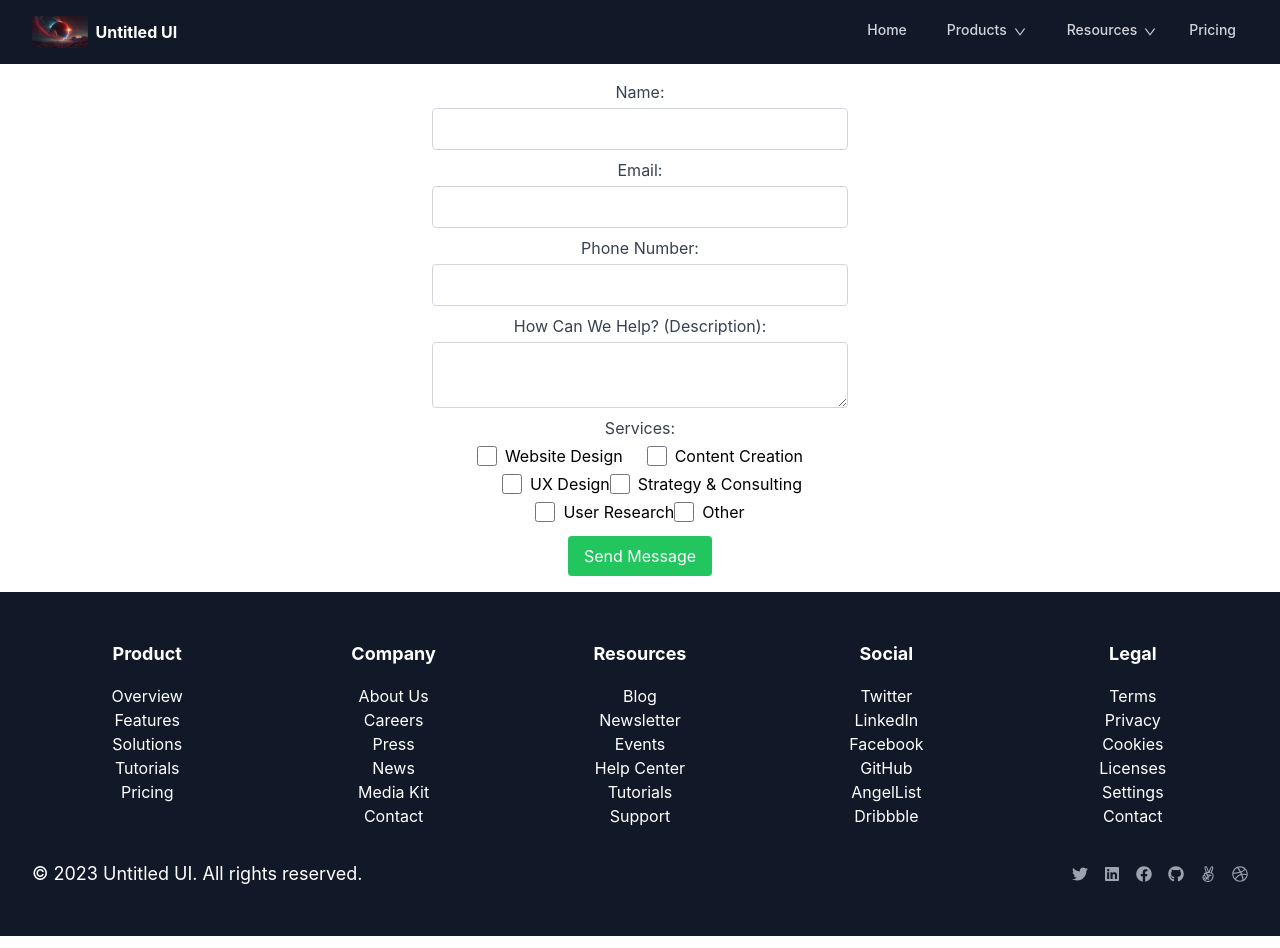
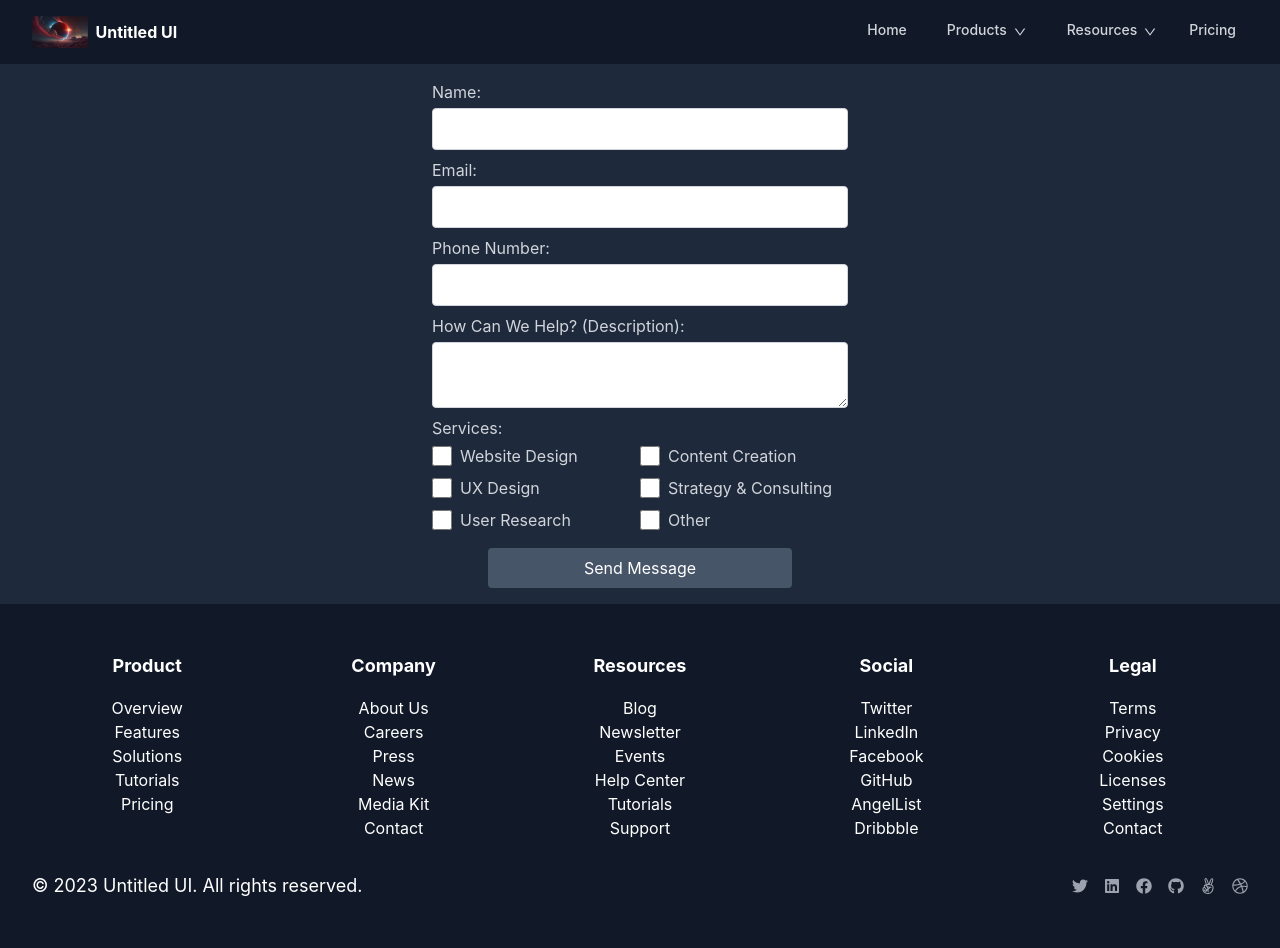
Before and after one commit to rayyan016/IEEE-Gems, a React (Create React App) app: page / in a window 1280 px wide. Built offline with nearby package versions, Linux system fonts and the light colour scheme; the HTML template or start-up script is replaced by a standard one.

Commit message:
Added background colour

```diff
--- a/src/components/ContactForm.js
+++ b/src/components/ContactForm.js
@@ -85,9 +85,13 @@ const ContactForm = () => {
   };
 
   return (
-    <form className="max-w-md mx-auto p-4" onSubmit={handleSubmit}>
+    <div className="bg-slate-800">
+      <form
+        className="max-w-md mx-auto p-4 contact-form-content"
+        onSubmit={handleSubmit}
+      >
         <label className="block mb-2">
-        <span className="text-gray-700">Name:</span>
+          <p className="text-gray-300 text-left">Name:</p>
           <input
             type="text"
             name="name"
@@ -99,7 +103,7 @@ const ContactForm = () => {
         </label>
 
         <label className="block mb-2">
-        <span className="text-gray-700">Email:</span>
+          <p className="text-gray-300 text-left">Email:</p>
           <input
             type="email"
             name="email"
@@ -111,7 +115,7 @@ const ContactForm = () => {
         </label>
 
         <label className="block mb-2">
-        <span className="text-gray-700">Phone Number:</span>
+          <p className="text-gray-300 text-left">Phone Number:</p>
           <input
             type="tel"
             name="phone"
@@ -123,7 +127,7 @@ const ContactForm = () => {
         </label>
 
         <label className="block mb-2">
-        <span className="text-gray-700">How Can We Help? (Description):</span>
+          <p className="text-gray-300 text-left">How Can We Help? (Description):</p>
           <textarea
             name="description"
             value={formData.description}
@@ -134,9 +138,9 @@ const ContactForm = () => {
         </label>
 
         <label className="block mb-2">
-        <span className="text-gray-700">Services:</span>
-        <div className="mt-1">
-          <label className="inline-flex items-center">
+          <p className="text-gray-300 text-left">Services:</p>
+          <div className="mt-1 text-gray-300 grid grid-cols-2 text-sm sm:text-base">
+            <label className="inline-flex items-center mb-2">
               <input
                 type="checkbox"
                 name="services"
@@ -146,7 +150,7 @@ const ContactForm = () => {
               />
               <span className="ml-2">Website Design</span>
             </label>
-          <label className="inline-flex items-center ml-6">
+            <label className="inline-flex items-center mb-2">
               <input
                 type="checkbox"
                 name="services"
@@ -156,7 +160,7 @@ const ContactForm = () => {
               />
               <span className="ml-2">Content Creation</span>
             </label>
-          <label className="inline-flex items-center ml-6">
+            <label className="inline-flex items-center mb-2">
               <input
                 type="checkbox"
                 name="services"
@@ -166,7 +170,7 @@ const ContactForm = () => {
               />
               <span className="ml-2">UX Design</span>
             </label>
-          <label className="inline-flex items-center">
+            <label className="inline-flex items-center mb-2">
               <input
                 type="checkbox"
                 name="services"
@@ -201,11 +205,12 @@ const ContactForm = () => {
 
         <button
           type="submit"
-        className="bg-green-500 text-white px-4 py-2 rounded hover:bg-green-600 transition-colors"
+          className="bg-slate-600 text-white px-24 py-2 rounded hover:bg-slate-700 transition-colors mt-2"
         >
           Send Message
         </button>
       </form>
+    </div>
   );
 };
 
```
Lines whose indentation alone changed are shown as unchanged.
